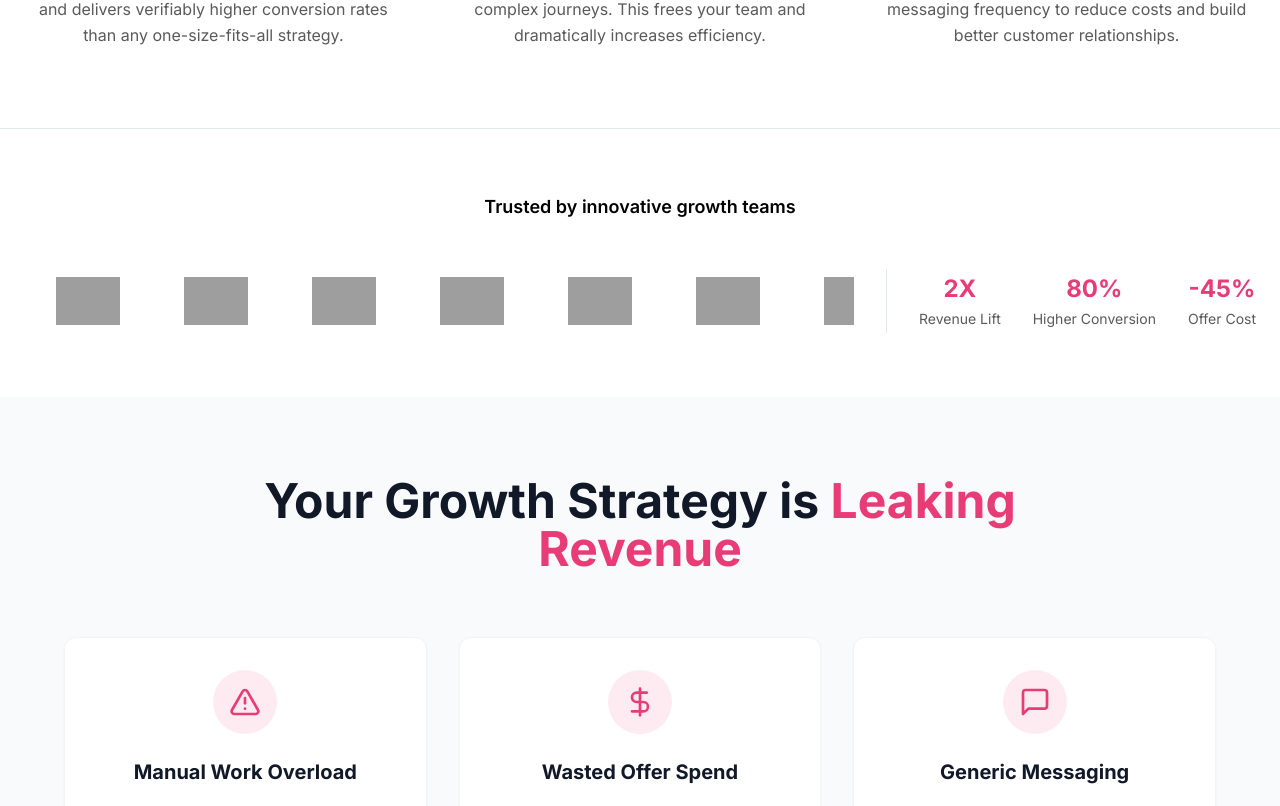
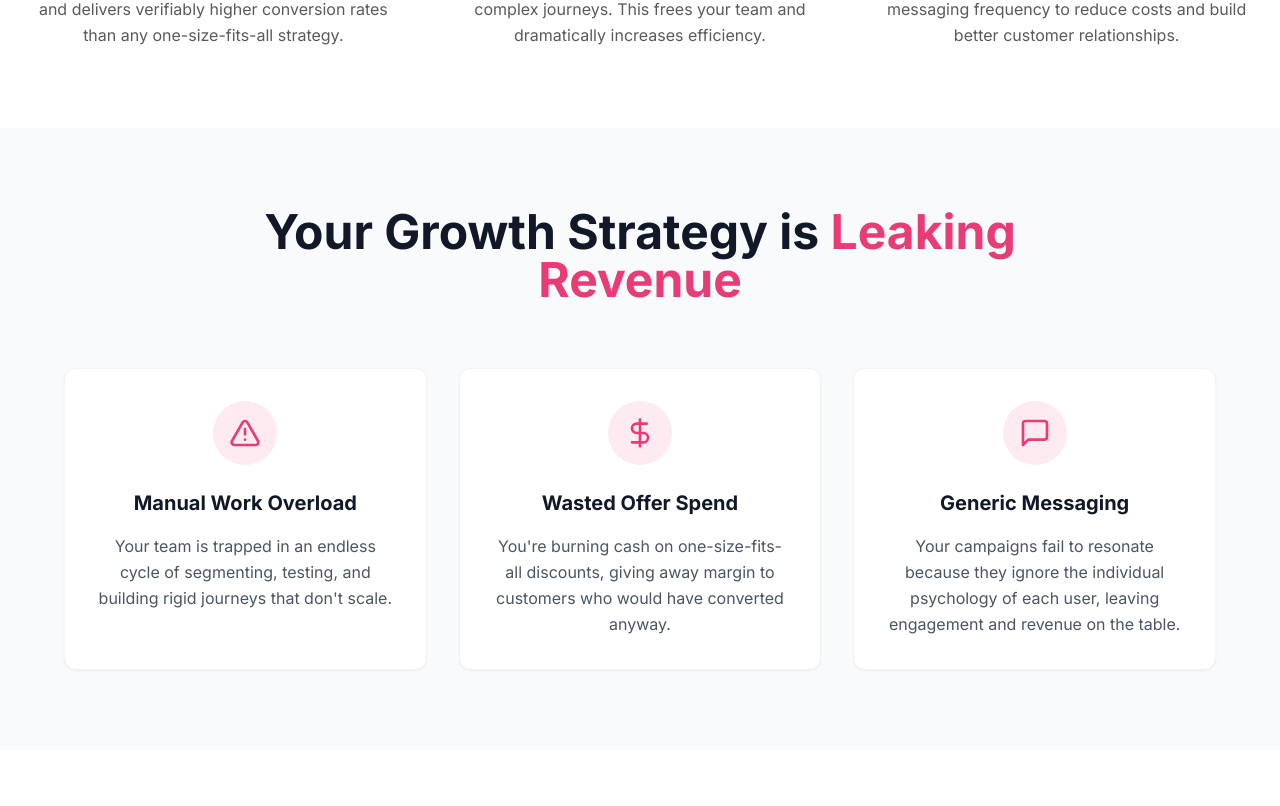
Before and after one commit to SP-Thoughtnudge/nudge-ai-nexus-24, a React (Vite) app: page / in a window 1280 px wide. Shown: the part 1233-2039 px from the top of the page. Built offline with nearby package versions, Linux system fonts and the light colour scheme; grey boxes are pictures that could not be loaded.

Commit message:
Reverted to commit 84ea37a69a15bca0ea161420bb3dc0134c3f4b63

```diff
--- a/src/components/home/logo-cloud.tsx
+++ b/src/components/home/logo-cloud.tsx
@@ -1,96 +1,38 @@
 
 const LogoCloud = () => {
-  const companies = [
-    { name: 'Cookd', image: 'https://images.unsplash.com/photo-1488590528505-98d2b5aba04b?w=200&h=100&fit=crop&auto=format' },
-    { name: 'Chalo', image: 'https://images.unsplash.com/photo-1518770660439-4636190af475?w=200&h=100&fit=crop&auto=format' },
-    { name: 'Enphase Energy', image: 'https://images.unsplash.com/photo-1487058792275-0ad4aaf24ca7?w=200&h=100&fit=crop&auto=format' },
-    { name: 'Conscious Chemist', image: 'https://images.unsplash.com/photo-1498050108023-0fd70327578a?w=200&h=100&fit=crop&auto=format' },
-    { name: 'Charmacy Milano', image: 'https://images.unsplash.com/photo-1531297484001-80022131f5a1?w=200&h=100&fit=crop&auto=format' },
-    { name: 'Sure Financials', image: 'https://images.unsplash.com/photo-1461749280684-dccba630e2f6?w=200&h=100&fit=crop&auto=format' }
-  ];
-
-  // Duplicate the array for seamless infinite scroll
-  const duplicatedCompanies = [...companies, ...companies];
-
-  const metrics = [
-    { value: '2X', label: 'Revenue Lift' },
-    { value: '80%', label: 'Higher Conversion' },
-    { value: '-45%', label: 'Offer Cost' }
-  ];
-
   return (
-    <section className="py-16 bg-white border-t border-border">
+    <section className="py-12 bg-white border-t border-gray-100">
       <div className="container mx-auto px-4 md:px-6">
-        <div className="text-center mb-12">
-          <p className="text-lg font-semibold text-foreground">
+        <div className="text-center mb-8">
+          <p className="text-lg font-semibold text-brand-black">
             Trusted by innovative growth teams
           </p>
         </div>
 
-        {/* Desktop Layout */}
-        <div className="hidden md:flex items-center gap-8">
-          {/* Scrolling Logo Ticker */}
-          <div className="flex-1 overflow-hidden">
-            <div className="flex items-center">
-              <div className="flex animate-[scroll_30s_linear_infinite] hover:[animation-play-state:paused]">
-                {duplicatedCompanies.map((company, index) => (
-                  <div
-                    key={`${company.name}-${index}`}
-                    className="flex-shrink-0 mx-8 group"
-                  >
-                    <img
-                      src={company.image}
-                      alt={`${company.name} logo`}
-                      className="h-12 w-auto object-contain filter grayscale group-hover:filter-none transition-all duration-300"
-                    />
-                  </div>
-                ))}
-              </div>
+        <div className="grid grid-cols-2 md:grid-cols-3 lg:grid-cols-6 gap-8 items-center justify-items-center mb-12">
+          {['Cookd', 'Chalo', 'Enphase Energy', 'Conscious Chemist', 'Charmacy Milano', 'Sure Financials'].map((company) => (
+            <div key={company} className="h-12 w-32 bg-gray-50 rounded flex items-center justify-center border border-gray-100">
+              <span className="text-sm font-medium text-brand-gray">{company}</span>
             </div>
-          </div>
-
-          {/* Vertical Separator */}
-          <div className="h-16 w-px bg-border"></div>
-
-          {/* Key Metrics */}
-          <div className="flex gap-8">
-            {metrics.map((metric, index) => (
-              <div key={index} className="text-center">
-                <p className="text-2xl font-bold text-primary mb-1">{metric.value}</p>
-                <p className="text-sm text-muted-foreground">{metric.label}</p>
-              </div>
-            ))}
-          </div>
+          ))}
         </div>
 
-        {/* Mobile Layout */}
-        <div className="md:hidden">
-          {/* Scrolling Logo Ticker */}
-          <div className="overflow-hidden mb-8">
-            <div className="flex animate-[scroll_25s_linear_infinite] hover:[animation-play-state:paused]">
-              {duplicatedCompanies.map((company, index) => (
-                <div
-                  key={`${company.name}-${index}`}
-                  className="flex-shrink-0 mx-6 group"
-                >
-                  <img
-                    src={company.image}
-                    alt={`${company.name} logo`}
-                    className="h-10 w-auto object-contain filter grayscale group-hover:filter-none transition-all duration-300"
-                  />
-                </div>
-              ))}
-            </div>
+        <div className="grid grid-cols-1 md:grid-cols-4 gap-8 text-center mt-8 border-t border-gray-100 pt-12">
+          <div className="bg-gray-50 p-6 rounded-lg">
+            <p className="text-3xl font-bold text-brand-pink mb-2">93%</p>
+            <p className="text-brand-gray">increase in customer engagement</p>
           </div>
-
-          {/* Key Metrics */}
-          <div className="grid grid-cols-3 gap-4 text-center">
-            {metrics.map((metric, index) => (
-              <div key={index} className="py-4">
-                <p className="text-xl font-bold text-primary mb-1">{metric.value}</p>
-                <p className="text-xs text-muted-foreground">{metric.label}</p>
-              </div>
-            ))}
+          <div className="bg-gray-50 p-6 rounded-lg">
+            <p className="text-3xl font-bold text-brand-orange mb-2">2.4x</p>
+            <p className="text-brand-gray">higher conversion rates</p>
+          </div>
+          <div className="bg-gray-50 p-6 rounded-lg">
+            <p className="text-3xl font-bold text-brand-yellow mb-2">60%</p>
+            <p className="text-brand-gray">reduction in campaign setup time</p>
+          </div>
+          <div className="bg-gray-50 p-6 rounded-lg">
+            <p className="text-3xl font-bold text-brand-pink mb-2">85%</p>
+            <p className="text-brand-gray">of users report higher ROI</p>
           </div>
         </div>
       </div>
--- a/src/index.css
+++ b/src/index.css
@@ -81,12 +81,3 @@
     font-size: 0.7rem;
   }
 }
-
-@keyframes scroll {
-  0% {
-    transform: translateX(0);
-  }
-  100% {
-    transform: translateX(-50%);
-  }
-}
--- a/src/pages/Index.tsx
+++ b/src/pages/Index.tsx
@@ -7,7 +7,6 @@ import LazySection from "@/components/ui/lazy-section";
 
 // Lazy load non-critical sections
 const OutcomesSection = lazy(() => import("@/components/home/outcomes-section"));
-const LogoCloud = lazy(() => import("@/components/home/logo-cloud"));
 const ProblemStatement = lazy(() => import("@/components/home/problem-statement"));
 const SolutionProcess = lazy(() => import("@/components/home/solution-process"));
 const TestimonialProof = lazy(() => import("@/components/home/testimonial-proof"));
@@ -39,11 +38,6 @@ const Index = () => {
             <OutcomesSection />
           </LazySection>
         </Suspense>
-        <Suspense fallback={<div className="h-32 bg-gray-50 animate-pulse" />}>
-          <LazySection>
-            <LogoCloud />
-          </LazySection>
-        </Suspense>
         <Suspense fallback={<div className="h-96 bg-gray-50 animate-pulse" />}>
           <LazySection>
             <ProblemStatement />
```
